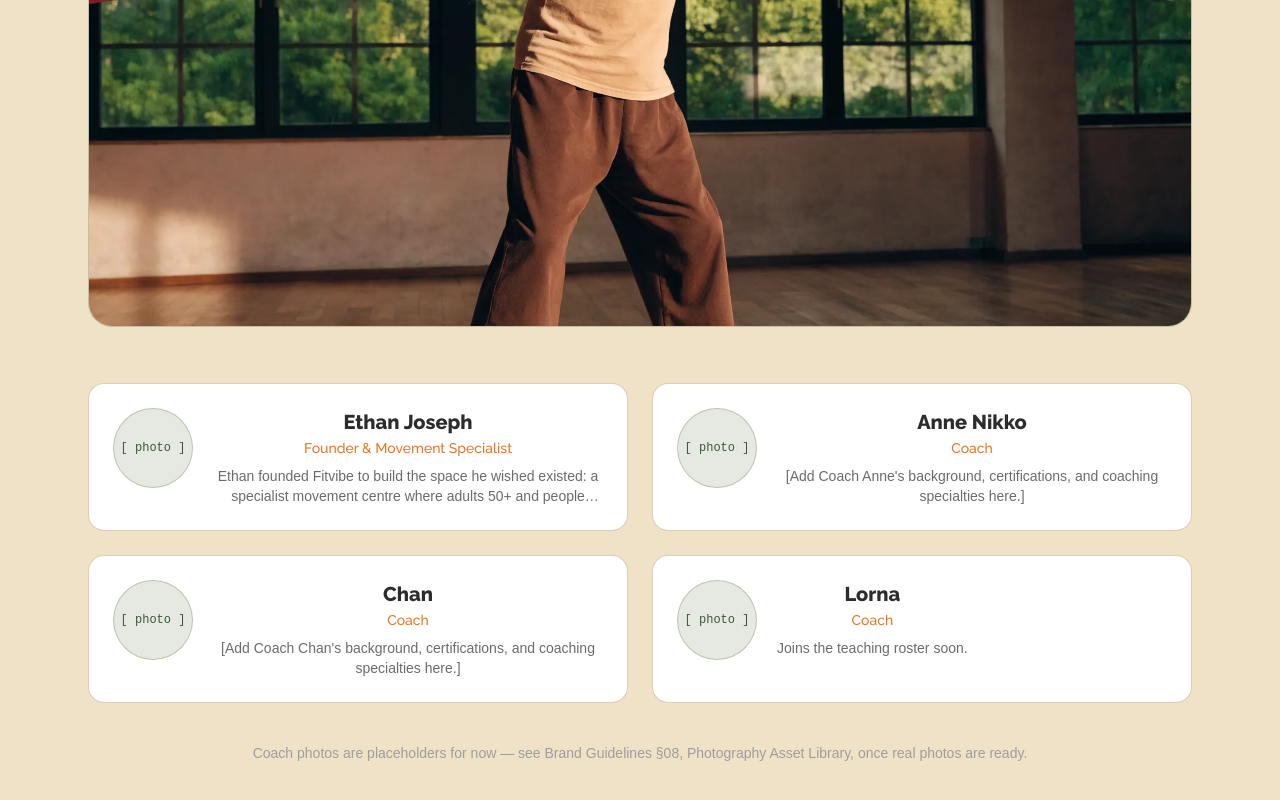
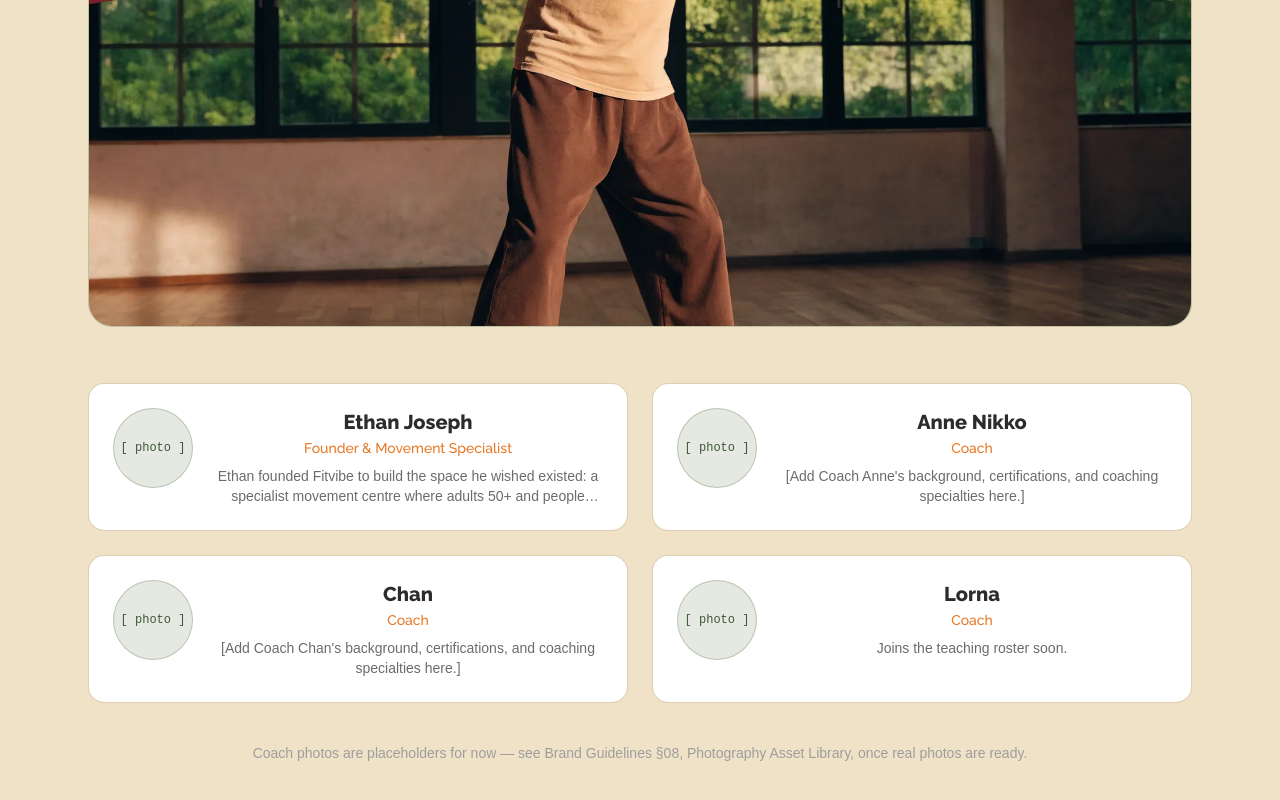
Before and after one commit to ethanRjoseph14/fitvibe-system, a Next.js app: page /coaches in a window 1280 px wide. Shown: the part 438-1238 px from the top of the page. Built offline with nearby package versions, Linux system fonts and the light colour scheme; a web font is replaced by a local one.

Commit message:
Refactor coach details layout in page.tsx

```diff
--- a/app/coaches/page.tsx
+++ b/app/coaches/page.tsx
@@ -37,7 +37,7 @@ export default function CoachesPage() {
               <div className="shrink-0 w-20 h-20 rounded-full bg-sage/20 border border-sage/40 flex items-center justify-center text-xs text-evergreen text-center px-1">
                 [ photo ]
               </div>
-              <div className="text-center">
+              <div className="flex-1 min-w-0 text-center">
                 <h2 className="text-xl mb-0.5">{coach.name}</h2>
                 <p className="font-section-header text-sm text-vitality-orange mb-2">{coach.title}</p>
                 <p className="font-caption text-sm text-charcoal/70 line-clamp-2">
```
